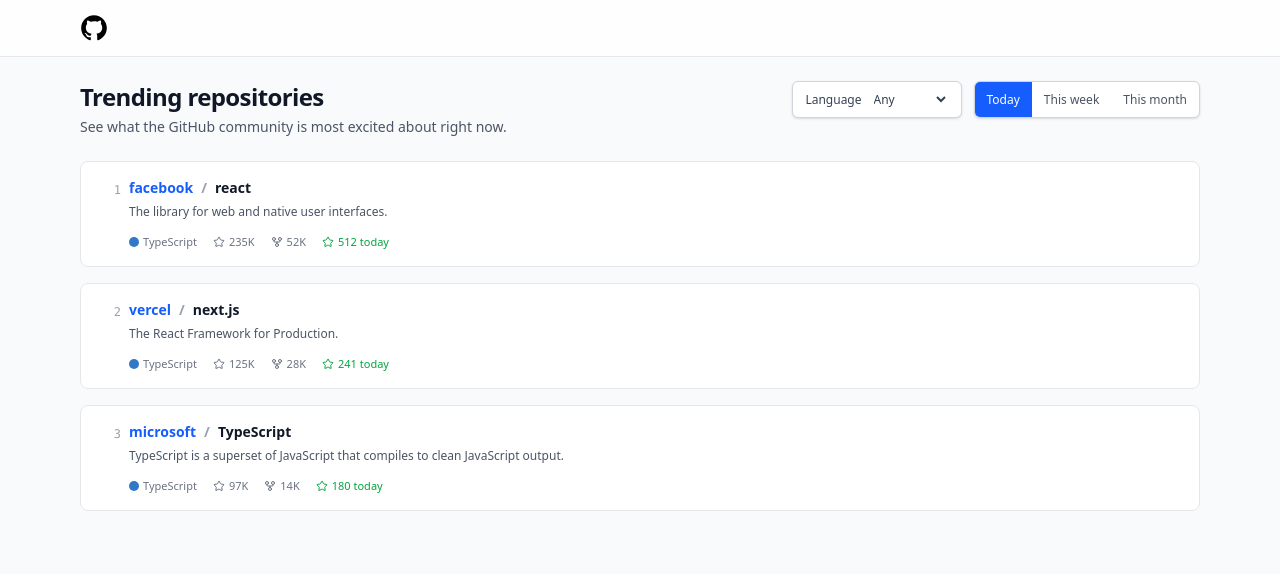
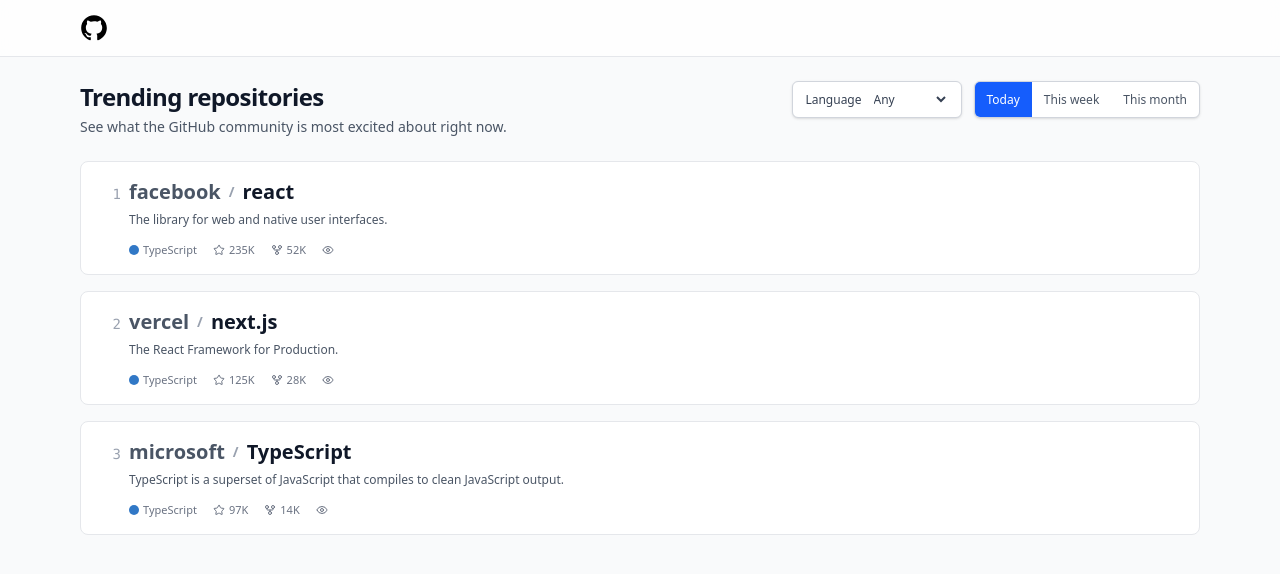
Before and after one commit to dbeff/github-trends, a React (Vite) app: page / in a window 1280 px wide. Shown: the top 574 px of the page. Built offline with nearby package versions, Linux system fonts and the light colour scheme.

Commit message:
Refactoring

```diff
--- a/src/components/RepoCard.tsx
+++ b/src/components/RepoCard.tsx
@@ -1,38 +1,27 @@
-import { GitFork, Star } from "lucide-react";
-
-export type RepoInfo = {
-  id: string;
-  owner: string;
-  name: string;
-  description?: string;
-  language?: string;
-  languageColor?: string;
-  starsToday: number;
-  totalStars: number;
-  forks: number;
-  starsDelta?: number;
-};
+import { Eye, GitFork, Star } from "lucide-react";
+import type { GitHub } from "../modules/Github";
 
 type Props = {
-  repo: RepoInfo;
+  repo: GitHub.RepoItem;
   index: number;
 };
 
 const RepoCard = ({ repo, index }: Props) => {
   return (
-    <article className="group relative flex flex-col gap-3 rounded-lg border border-gray-200 bg-white p-4 hover:shadow">
+    <article className="group relative flex flex-col gap-3 rounded-lg border border-gray-200 bg-white p-4">
       <header className="flex items-start gap-2">
-        <span className="mt-1 w-6 shrink-0 text-right font-mono text-xs tabular-nums text-gray-400">
+        <span className="mt-1.5 w-6 shrink-0 text-right font-mono text-sm tabular-nums text-gray-400 group-hover:text-indigo-600">
           {index + 1}
         </span>
         <div className="flex min-w-0 flex-col">
           <a
-            href={`/${repo.owner}`}
-            className="inline-flex max-w-full items-center gap-2 text-sm font-semibold text-blue-600 hover:underline"
+            href={`https://github.com/${repo.owner}/${repo.name}`}
+            className="inline-flex max-w-full items-center gap-2 text-sm font-semibold text-gray-600"
+            target="_blank"
           >
-            <span className="truncate">{repo.owner}</span>
+            <span className="truncate text-xl">{repo.owner}</span>
             <span className="text-gray-400">/</span>
-            <span className="truncate font-semibold text-gray-900 group-hover:text-blue-600">
+            <span className="text-xl truncate font-semibold text-gray-900 group-hover:text-indigo-600">
               {repo.name}
             </span>
           </a>
@@ -48,24 +37,24 @@
           <span className="inline-flex items-center gap-1">
             <span
               className="size-2.5 rounded-full"
-              style={{ backgroundColor: repo.languageColor || "#999" }}
+              style={{ backgroundColor: repo.languageColor }}
             />
             <span>{repo.language}</span>
           </span>
         )}
-        <span className="inline-flex items-center gap-1">
+        <span className="inline-flex items-center gap-1" title="Stars">
           <Star className="size-3" />
           {Intl.NumberFormat("en", { notation: "compact" }).format(
             repo.totalStars
           )}
         </span>
-        <span className="inline-flex items-center gap-1">
+        <span className="inline-flex items-center gap-1" title="Forks">
           <GitFork className="size-3" />
           {Intl.NumberFormat("en", { notation: "compact" }).format(repo.forks)}
         </span>
-        <span className="inline-flex items-center gap-1 text-green-600">
-          <Star className="size-3" />
-          {repo.starsToday} today
+        <span className="inline-flex items-center gap-1 " title="Watchers">
+          <Eye className="size-3" />
+          {repo.watchers}
         </span>
       </footer>
     </article>
```
